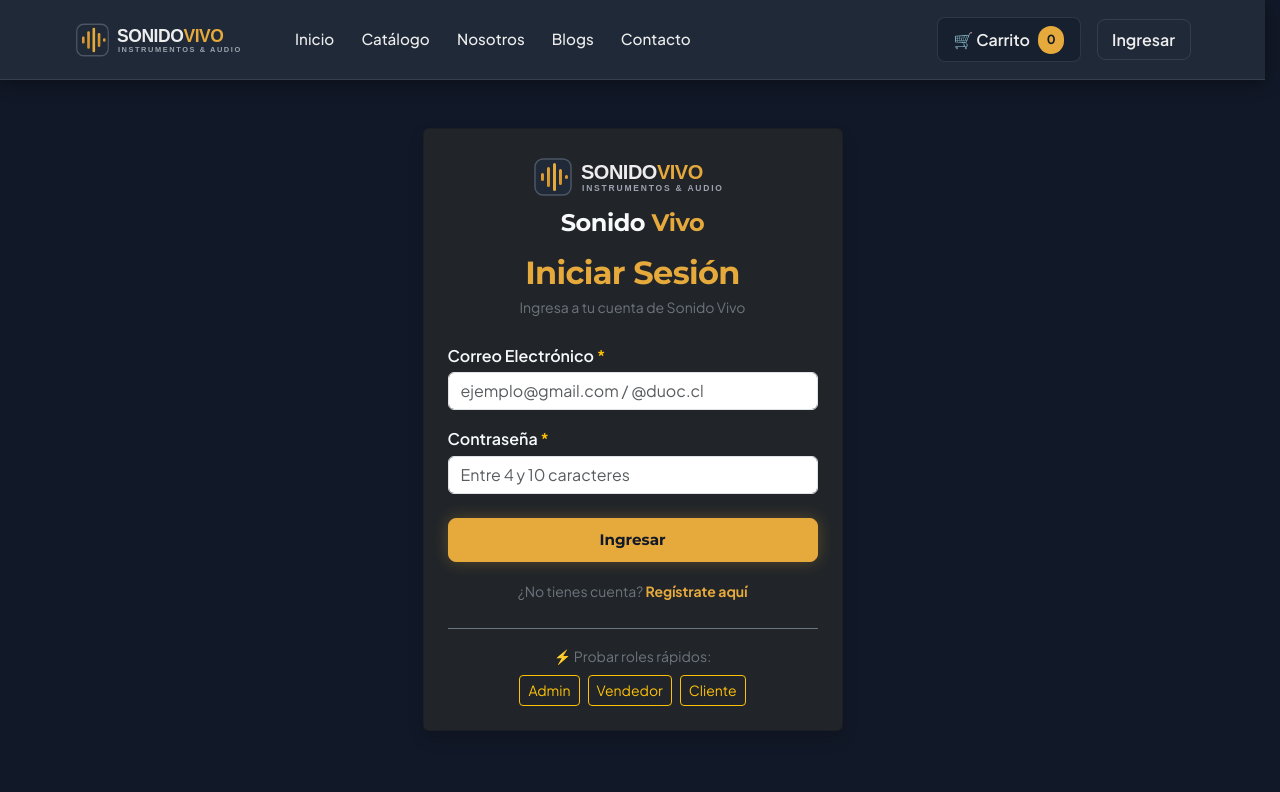
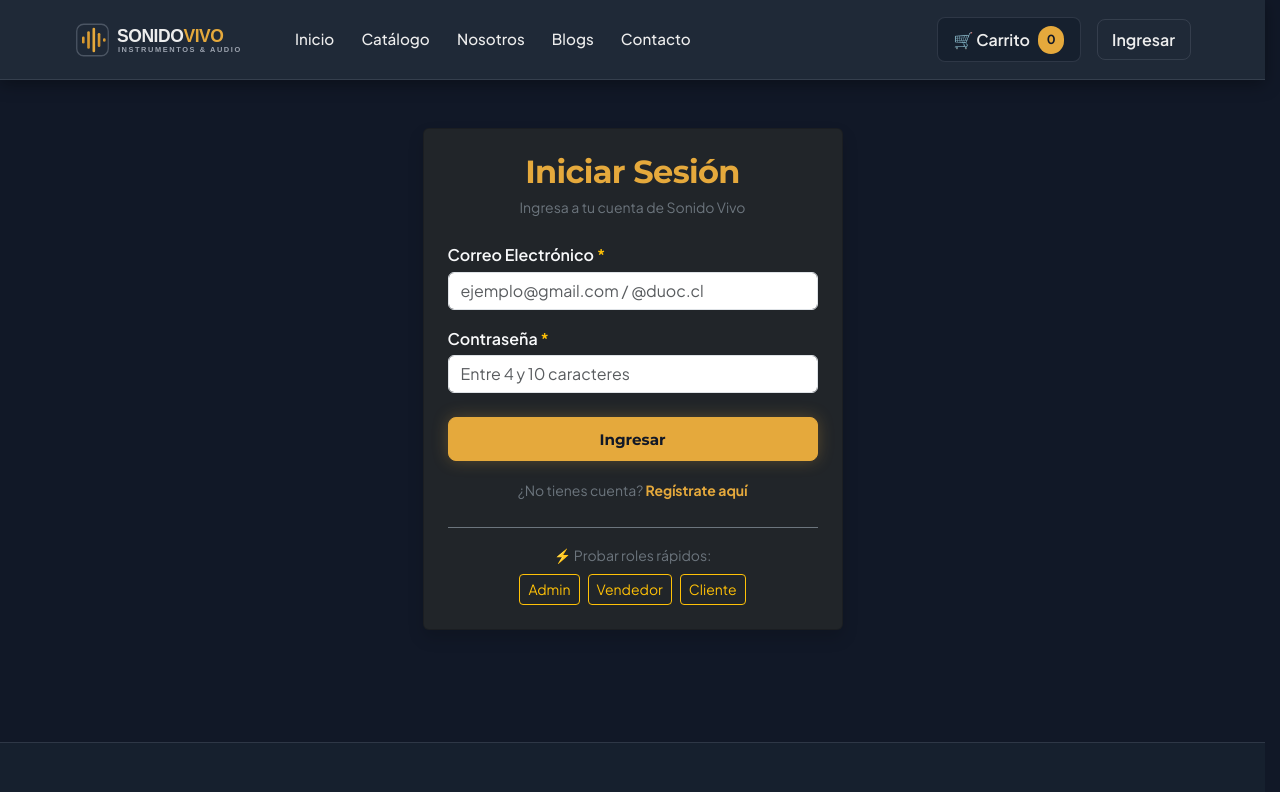
Before and after one commit to joseamadorcruz96/SonidoVivo_FL2, a React (Vite) app in the folder Sonido_Vivo_React/: page /login in a window 1280 px wide. Shown: the top 792 px of the page. Built offline with nearby package versions, Linux system fonts and the light colour scheme.

Commit message:
fix(correcion en titulo duplicado en login.jsx)

```diff
--- a/Sonido_Vivo_React/src/pages/Login.jsx
+++ b/Sonido_Vivo_React/src/pages/Login.jsx
@@ -46,10 +46,6 @@ export function Login() {
     return (
         <section className="d-flex align-items-center justify-content-center py-5">
             <div className="card bg-dark text-light p-4 shadow" style={{ width: '100%', maxWidth: '420px' }}>
-                <div className="text-center mb-3">
-                    <img src={logo} alt="Sonido Vivo" style={{ height: '48px' }} className="mb-2" />
-                    <h1 className="h4 fw-bold text-light mb-0">Sonido <span className="text-gold">Vivo</span></h1>
-                </div>
                 <h2 className="text-center fw-bold text-gold mb-1">Iniciar Sesión</h2>
                 <p className="text-center text-secondary small mb-4">Ingresa a tu cuenta de Sonido Vivo</p>
 
```
